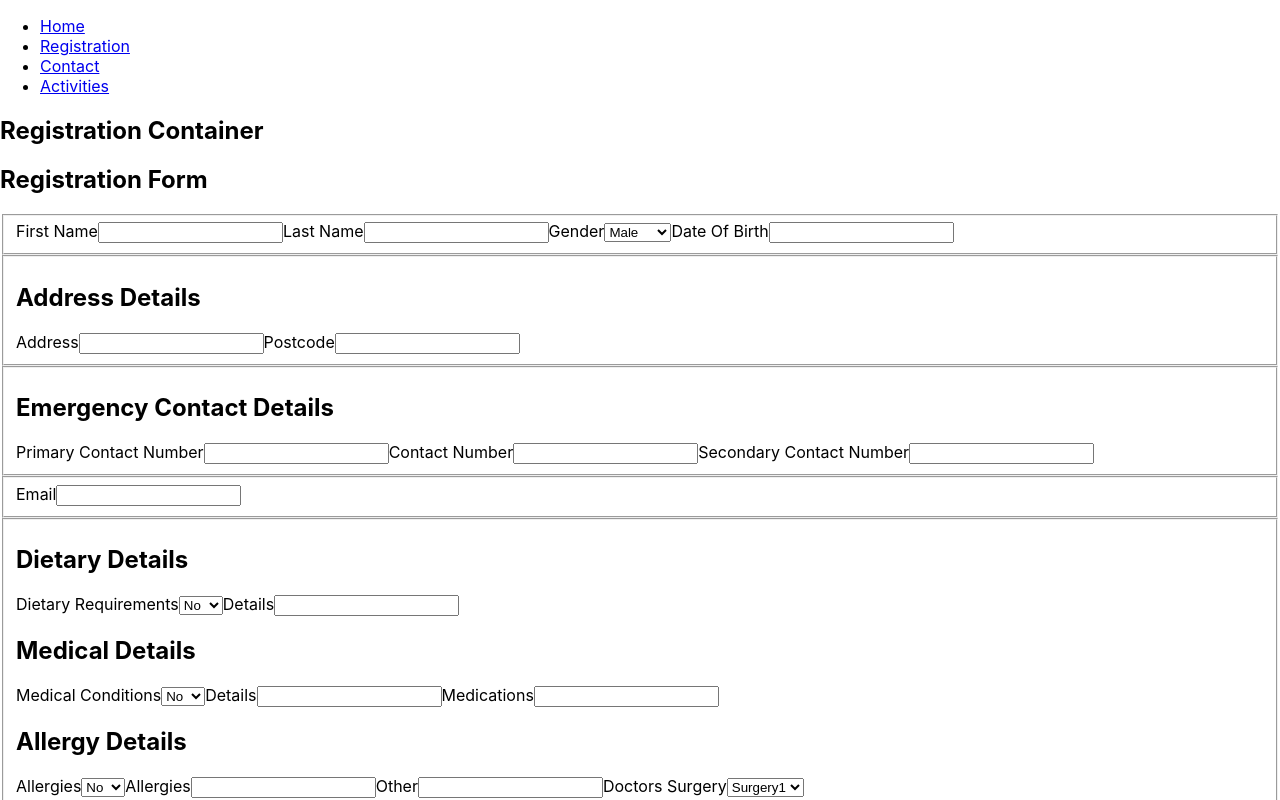
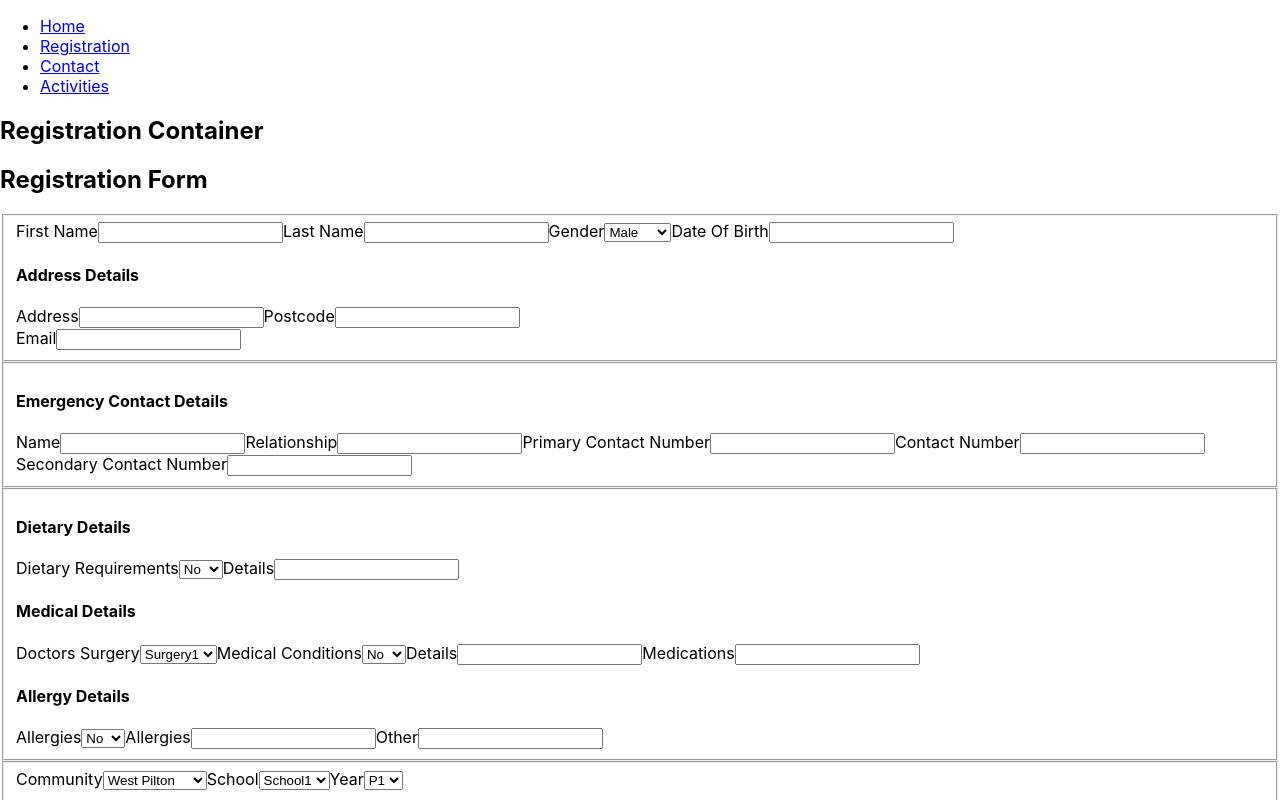
Before and after one commit to Fidelma/PYCP, a React (Create React App) app in the folder client/: page /registration in a window 1280 px wide. Shown: the top 800 px of the page. Built offline with nearby package versions, Linux system fonts and the light colour scheme.

Commit message:
Changed order of registration form

```diff
--- a/client/src/components/activity/ActivityForm.js
+++ b/client/src/components/activity/ActivityForm.js
@@ -20,6 +20,8 @@ class ActivityForm extends Component {
   handleChange({ target: { value, name } }) {
     this.setState({[name]: value});
   }
+
+
 
 
 render(){
@@ -62,7 +64,7 @@ render(){
     <fieldset>
       <div>
         <label>Age Group</label>
-        <input type="checkbox" name="" value="P1"/>P1
+        <input type="checkbox" name="" checked={this.state.age} onChange={this.handleCheckedBox} value="P1"/>P1
         <input type="checkbox" name="" value="P2"/>P2
         <input type="checkbox" name="" value="P3"/>P3
         <input type="checkbox" name="" value="P4"/>P4
--- a/client/src/components/registration/Form.js
+++ b/client/src/components/registration/Form.js
@@ -8,6 +8,7 @@ render(){
       <h2>Registration Form</h2>
 
       <fieldset>
+
       <div>
         <label>First Name</label>
         <input type="text"/>
@@ -24,24 +25,34 @@ render(){
         <label>Date Of Birth</label>
         <input type="text"/>
       </div>
+
+      <div>
+        <h4>Address Details</h4>
+        <label>Address</label>
+        <input type="text"/>
+
+        <label>Postcode</label>
+        <input type="text"/>
+      </div>
+
+      <div>
+      <label>Email</label>
+      <input type="email"/>
+      </div>
+
       </fieldset>
 
 
       <fieldset>
 
-        <div>
-          <h2>Address Details</h2>
-          <label>Address</label>
-          <input type="text"/>
+      <h4>Emergency Contact Details</h4>
 
-          <label>Postcode</label>
-          <input type="text"/>
-        </div>
+      <label>Name</label>
+      <input type="name"/>
 
-      </fieldset>
+      <label>Relationship</label>
+      <input type="relationship"/>
 
-      <fieldset>
-        <h2>Emergency Contact Details</h2>
         <label>Primary Contact Number</label>
         <input type="text"/>
 
@@ -52,13 +63,10 @@ render(){
         <input type="text"/>
       </fieldset>
 
-      <fieldset>
-        <label>Email</label>
-        <input type="email"/>
-      </fieldset>
+
 
       <fieldset>
-      <h2>Dietary Details</h2>
+      <h4>Dietary Details</h4>
 
       <label>Dietary Requirements</label>
       <select name="exists" id="exists">
@@ -69,7 +77,13 @@ render(){
       <label>Details</label>
       <input type="text"/>
 
-      <h2>Medical Details</h2>
+      <h4>Medical Details</h4>
+
+      <label>Doctors Surgery</label>
+      <select name="doctorsSurgery" id="doctorsSurgery">
+        <option value="surgery1">Surgery1</option>
+        <option value="surgery2">Surgery2</option>
+      </select>
 
       <label>Medical Conditions</label>
       <select name="exists" id="exists">
@@ -83,7 +97,7 @@ render(){
       <label>Medications</label>
       <input type="text"/>
 
-      <h2>Allergy Details</h2>
+      <h4>Allergy Details</h4>
 
       <label>Allergies</label>
       <select name="exists" id="exists">
@@ -97,11 +111,7 @@ render(){
       <label>Other</label>
       <input type="text"/>
 
-      <label>Doctors Surgery</label>
-      <select name="doctorsSurgery" id="doctorsSurgery">
-        <option value="surgery1">Surgery1</option>
-        <option value="surgery2">Surgery2</option>
-      </select>
+
 
       </fieldset>
 
@@ -114,10 +124,7 @@ render(){
         <option value="Royston">Royston</option>
         <option value="Other">Other</option>
       </select>
-      </fieldset>
 
-      <fieldset>
-      <h2>School Details</h2>
       <label>School</label>
       <select name="name" id="name">
         <option value="school1">School1</option>
@@ -209,12 +216,6 @@ render(){
           <option value="true">Yes</option>
           </select>
 
-        <label>Name</label>
-        <input type="name"/>
-
-        <label>Relationship</label>
-        <input type="relationship"/>
-
         <label>Date</label>
         <input type="date"/>
 
@@ -239,11 +240,6 @@ render(){
           <input type="text"/>
 
       </fieldset>
-
-
-
-
-
       </>
 
   )
```
Also changed, not shown: 1 other file (tests, documents, lock files or other folders).
